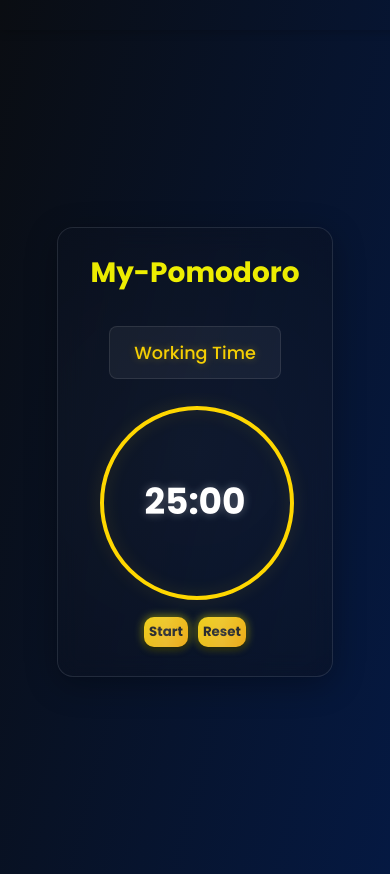
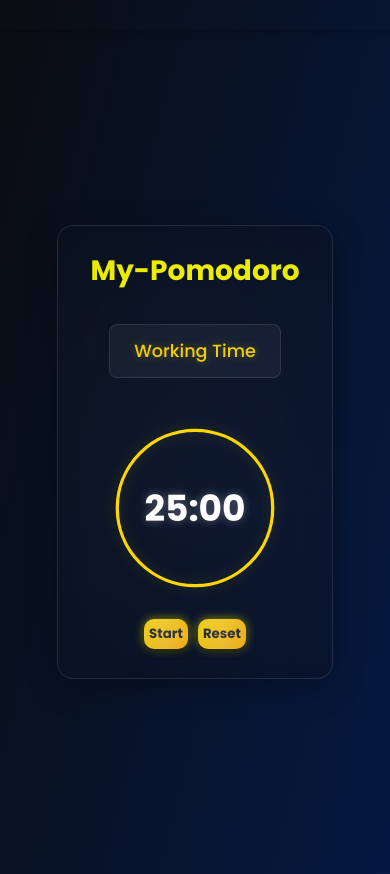
Before and after one commit to shardulkulk297/My-Pomodoro, a React (Vite) app: page / in a window 390 px wide. Shown: the top 874 px of the page. Built offline with nearby package versions, Linux system fonts and the light colour scheme.

Commit message:
Fixed the mobile timer not working issue

```diff
--- a/src/components/Timer.jsx
+++ b/src/components/Timer.jsx
@@ -109,7 +109,7 @@ const Timer = () => {
 
 
                         <div className="progress-ring">
-                            <svg width="220" height="220">
+                            <svg width="220" height="220" viewBox="0 0 220 220">
                                 <circle
                                     className="progress-circle"
                                     stroke={isWorkSession ? '#ffd700' : '#00ffaa'}
--- a/src/index.css
+++ b/src/index.css
@@ -1,10 +1,11 @@
 /* @import "tailwindcss"; */
 
-body{
-  background: rgb(10,13,18);
-background: linear-gradient(104deg, rgba(10,13,18,1) 0%, rgba(5,25,66,1) 100%);
+body {
+  background: rgb(10, 13, 18);
+  background: linear-gradient(104deg, rgba(10, 13, 18, 1) 0%, rgba(5, 25, 66, 1) 100%);
   font-family: "Poppins";
 }
+
 .progress-ring {
   position: relative;
   width: 220px;
@@ -15,52 +16,62 @@ background: linear-gradient(104deg, rgba(10,13,18,1) 0%, rgba(5,25,66,1) 100%);
 .progress-ring circle {
   filter: drop-shadow(0 0 8px rgba(255, 215, 0, 0.2));
 }
+
 .progress-ring h2 {
   position: absolute;
   top: 50%;
   left: 50%;
   transform: translate(-50%, -50%);
-  z-index: 2; /* Add this */
-  color: #fff; /* Ensure contrast */
-  margin: 0; /* Remove default margins */
+  z-index: 2;
+  /* Add this */
+  color: #fff;
+  /* Ensure contrast */
+  margin: 0;
+  /* Remove default margins */
 }
+
 .progress-ring svg {
   position: relative;
   z-index: 1;
 }
+
 .timer-text {
   font-size: 3rem;
   font-weight: 600;
   text-shadow: 0 0 10px rgba(255, 255, 255, 0.3);
 }
 
-.timer{
+.timer {
   text-align: center;
 }
+
 @media screen and (max-width: 480px) {
   .progress-ring {
-    width: 100px;  /* Smaller ring for mobile */
-    height: 100px;
-    margin: 0.5rem auto;
-    margin-bottom: 10%;
-
+    width: 160px;
+    /* Smaller ring for mobile */
+    height: 160px;
+    z-index: 1;
   }
 
   .progress-ring svg {
+    z-index: 1;
+    width: 180px;
+
+    height: 180px;
     position: relative;
-    bottom: 10%;
-    right: 10%;
 
-    width: 400px;
-    height: 400px;
+    right: 0%;
   }
 
+
   .timer-text {
-    font-size: 2.25rem;  /* Smaller font size for mobile */
+    font-size: 2.25rem;
+    /* Smaller font size for mobile */
   }
 
   .timer h1 {
-    font-size: 1.75rem;  /* Smaller heading for mobile */
+    font-size: 1.75rem;
+    /* Smaller heading for mobile */
     margin-bottom: 0.5rem;
   }
 }
@@ -68,7 +79,8 @@ background: linear-gradient(104deg, rgba(10,13,18,1) 0%, rgba(5,25,66,1) 100%);
 /* For very small devices */
 @media screen and (max-width: 320px) {
   .progress-ring {
-    width: 150px;  /* Even smaller ring for very small devices */
+    width: 150px;
+    /* Even smaller ring for very small devices */
     height: 150px;
   }
 
@@ -109,7 +121,7 @@ background: linear-gradient(104deg, rgba(10,13,18,1) 0%, rgba(5,25,66,1) 100%);
   }
 
   /* Adjust vertical spacing */
-  .timer > * {
+  .timer>* {
     margin-bottom: 0.5rem;
   }
 }
@@ -118,12 +130,12 @@ background: linear-gradient(104deg, rgba(10,13,18,1) 0%, rgba(5,25,66,1) 100%);
 /* @media (hover: none) and (pointer: coarse) {
   button {
     min-height: 44px;  /* Minimum touch target size */
-    /* min-width: 44px;
+/* min-width: 44px;
     padding: 12px 20px;
   } */
 
-  /* Add more space between buttons on touch devices */
-  /* button + button {
+/* Add more space between buttons on touch devices */
+/* button + button {
     margin-left: 12px;
   }
 } */
```
